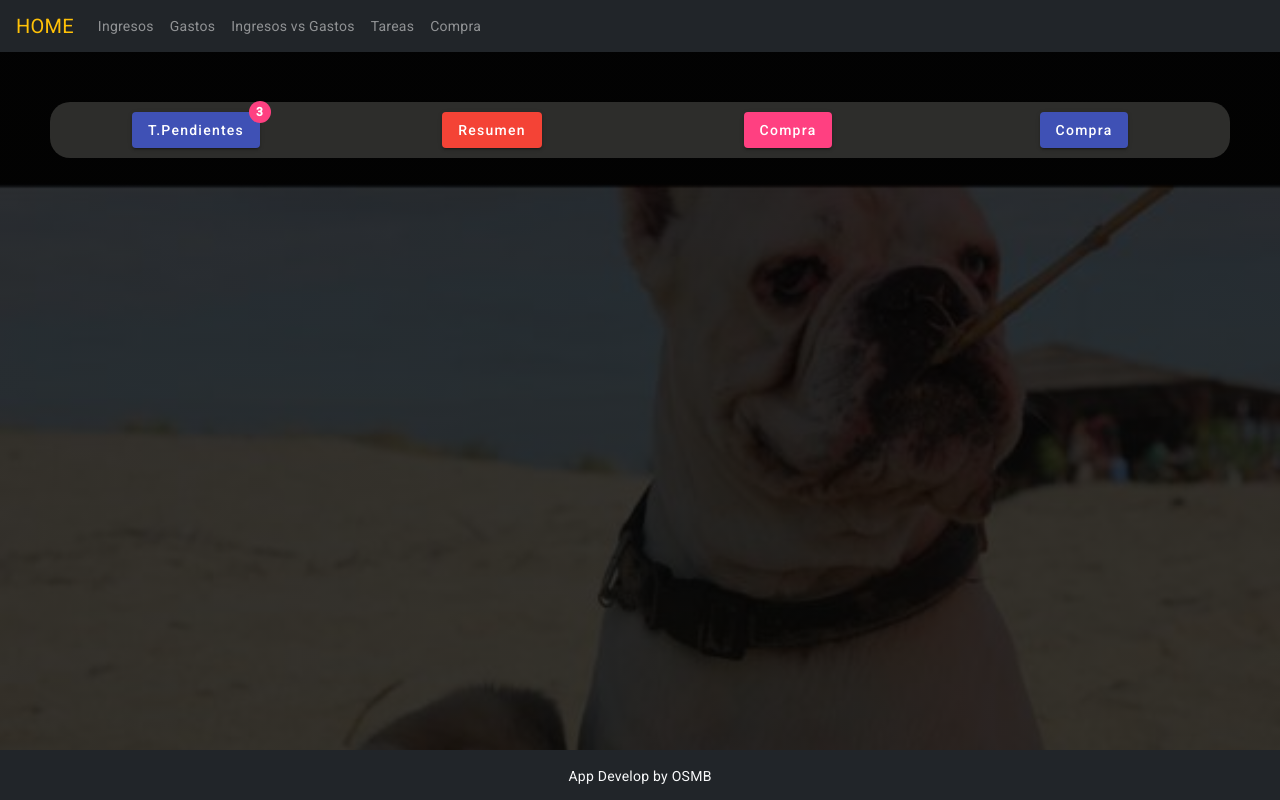
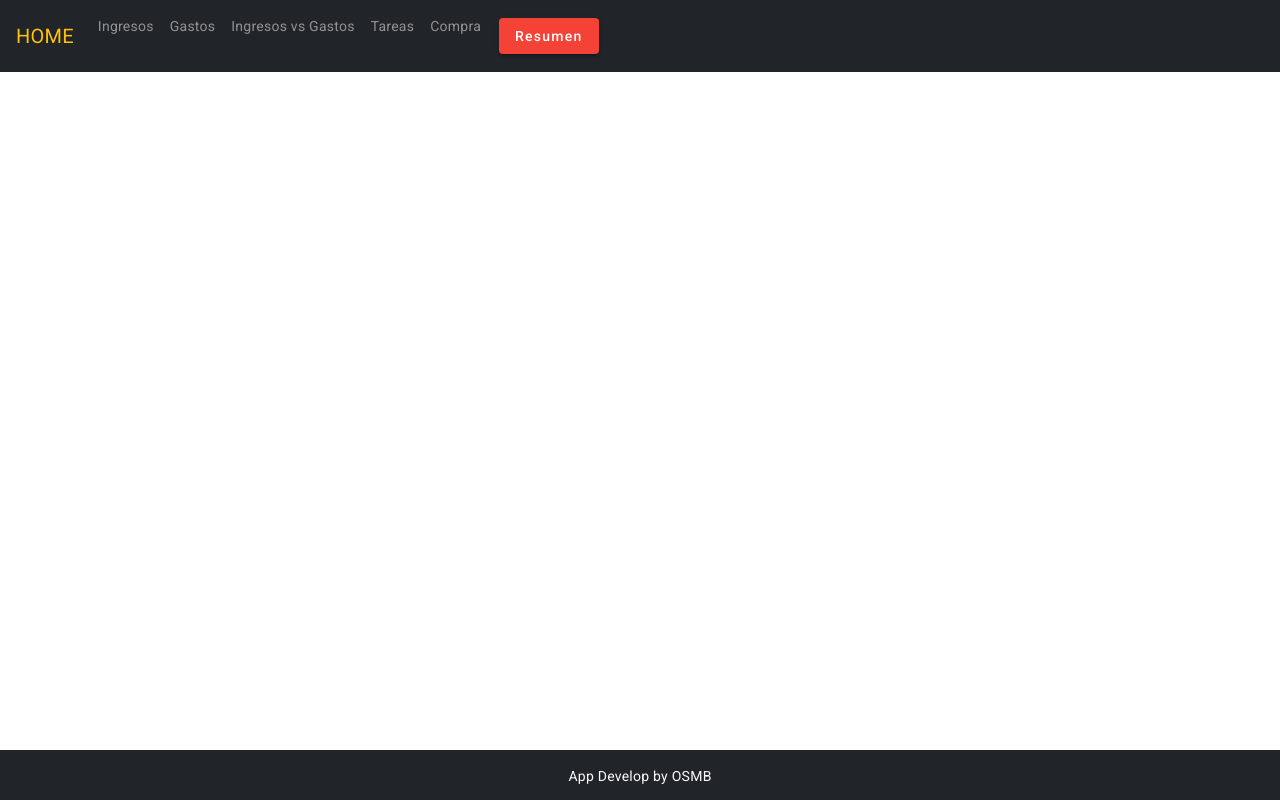
Before and after one commit to oscarsmbaquero/Angular-home, an Angular app: page / in a window 1280 px wide. Shown: the top 800 px of the page. Built offline with nearby package versions, Linux system fonts and the light colour scheme; no server answers; what @angular/material-moment-adapter would draw is missing.

Commit message:
adjust panel de control

```diff
--- a/src/app/app.component.css
+++ b/src/app/app.component.css
@@ -18,35 +18,17 @@
     margin-left: 50px;
   } */
 
-  .bg-image {
-    background-image: linear-gradient(to bottom, rgba(3,3,3,0.8), rgba(3, 3, 0, 0.8)), url('../assets/otto&sua.jpeg');
-    background-repeat: no-repeat;
-    background-size: cover;
-    background-repeat: no-repeat;
-    background-size: cover;
-    background-position: center;
-    flex: 1;
-    min-height: 140vh;
-    padding: 50px;
 
-  }
-  @media (max-width: 767px) {
-    .bg-image {
-        min-height: 100vh;
-        padding: 20px;
-        background-size: contain;
-    }
-}
 html, body {
   height: 100%;
   margin: 0;
 }
 
-.bg-image {
+/* .bg-image {
   height: 100%;
   display: flex;
   flex-direction: column;
-}
+} */
 
 main {
   flex-grow: 1;
--- a/src/app/app.component.html
+++ b/src/app/app.component.html
@@ -1,6 +1,7 @@
 <app-header></app-header>
-<div class="bg-image">
-  <app-panel-control></app-panel-control>
+<!-- <app-panel-control></app-panel-control> -->
+
+
   <router-outlet></router-outlet>
-</div>
+
 <app-footer></app-footer>
--- a/src/app/app.component.ts
+++ b/src/app/app.component.ts
@@ -1,4 +1,5 @@
 import { Component } from '@angular/core';
+
 
 @Component({
   selector: 'app-root',
--- a/src/app/core/components/header/header.component.html
+++ b/src/app/core/components/header/header.component.html
@@ -38,9 +38,9 @@
       <li class="nav-item" routerLinkActive="active">
         <a class="nav-link" routerLink="/compra">Compra</a>
       </li>
-      <!-- <li class="nav-item" routerLinkActive="active">
-        <a class="nav-link" routerLink="search">Buscar</a>
-      </li> -->
+      <li>
+        <app-panel-control></app-panel-control>
+      </li>
     </ul>
   </div>
 </nav>
--- a/src/app/core/components/panel-control/panel-control.component.css
+++ b/src/app/core/components/panel-control/panel-control.component.css
@@ -2,7 +2,7 @@
 .panel-container {
   /* display: flex;
   justify-content: space-between; */
-  background-color: rgb(45, 45, 43);
+  background-color:transparent;
   padding: 10px;
   align-items: center;
   border-radius: 20px;
--- a/src/app/core/components/panel-control/panel-control.component.html
+++ b/src/app/core/components/panel-control/panel-control.component.html
@@ -1,6 +1,6 @@
 <div class=" panel-container">
   <div class="row text-center">
-    <div class="col-sm-3 col-md-3">
+    <!-- <div class="col-sm-3 col-md-3">
       <button
         mat-raised-button
         color="primary"
@@ -10,20 +10,10 @@
       >
         T.Pendientes
       </button>
-    </div>
+    </div> -->
     <div class="col-sm-3 col-md-3">
       <button mat-raised-button color="warn" (click)="openModal()">
         Resumen
-      </button>
-    </div>
-    <div class="col-sm-3 col-md-3">
-      <button mat-raised-button color="accent">
-        Compra
-      </button>
-    </div>
-     <div class="col-sm-3 col-md-3">
-      <button mat-raised-button color="primary">
-        Compra
       </button>
     </div>
   </div>
--- a/src/app/pages/home/home.component.css
+++ b/src/app/pages/home/home.component.css
@@ -1,4 +1,4 @@
-.home{
+/* .home{
     min-height: 90vh;
     background-image: url('https://res.cloudinary.com/dcfk8yjwr/image/upload/v1682275659/o_s_bme299.jpg');
     background-size: cover;
@@ -9,4 +9,24 @@
     border: 1px solid #ccc;
     border-radius: 4px;
     box-shadow: 0 0 10px rgba(0,0,0,.15);
+} */
+.bg-image {
+    background-image: linear-gradient(to bottom, rgba(3,3,3,0.8), rgba(3, 3, 0, 0.8)), url('../../../assets/otto&sua.jpeg');
+    background-repeat: no-repeat;
+    background-size: cover;
+    background-repeat: no-repeat;
+    background-size: cover;
+    background-position: center;
+    flex: 1;
+    /* min-height: 70vh; */
+    /* padding-top: 140px; */
+    /* padding: 50px; */
+
+  }
+  @media (max-width: 767px) {
+    .bg-image {
+        min-height: 90vh;
+        /* padding: 20px; */
+        /* background-size: contain; */
+    }
 }
--- a/src/app/pages/home/home.component.html
+++ b/src/app/pages/home/home.component.html
@@ -1,4 +1,4 @@
 
-<!-- <div class="home">
-    <p>home works!</p>
-</div> -->
+<div class="bg-image">
+
+</div>
```
Also changed, not shown: src/assets/anadir.svg (added).
